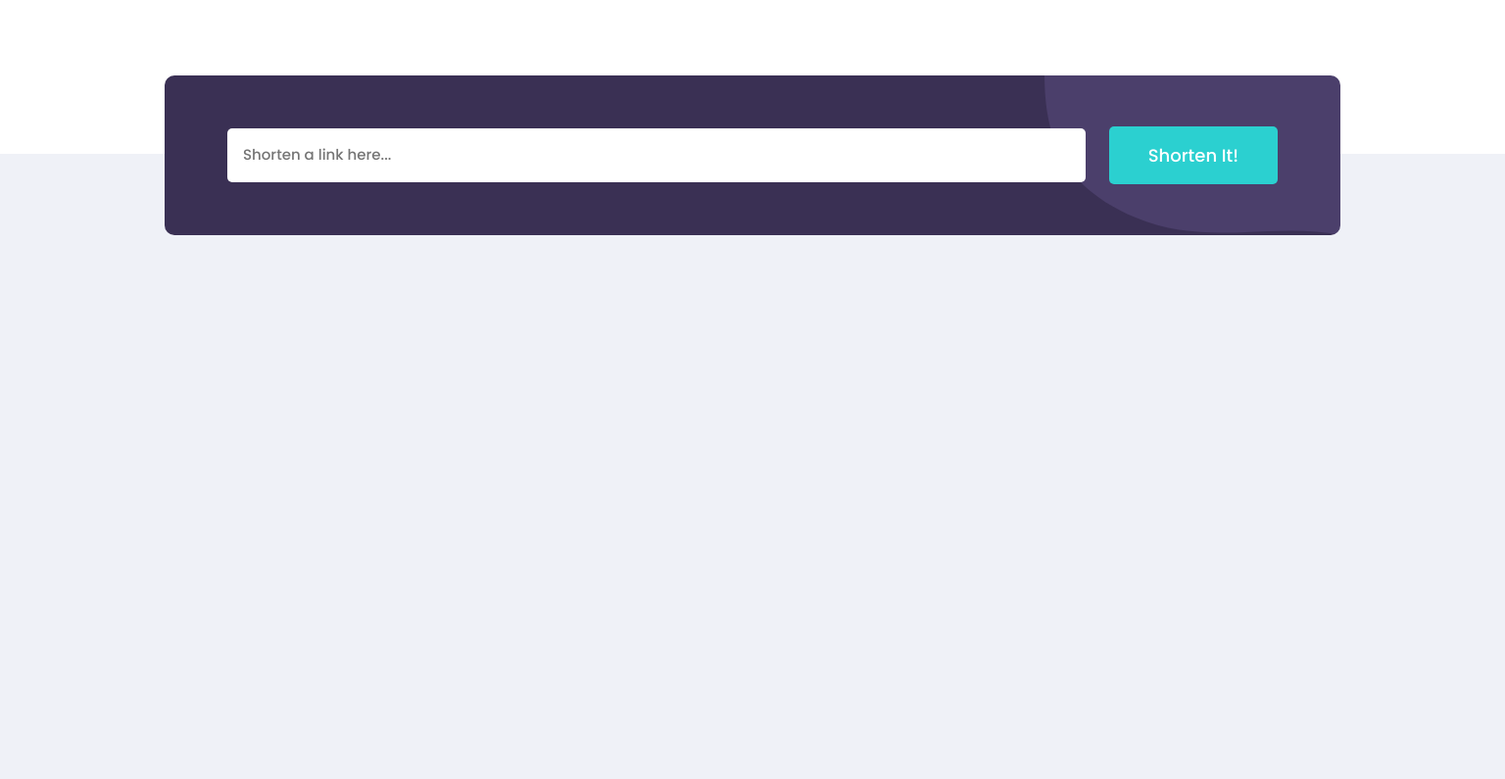
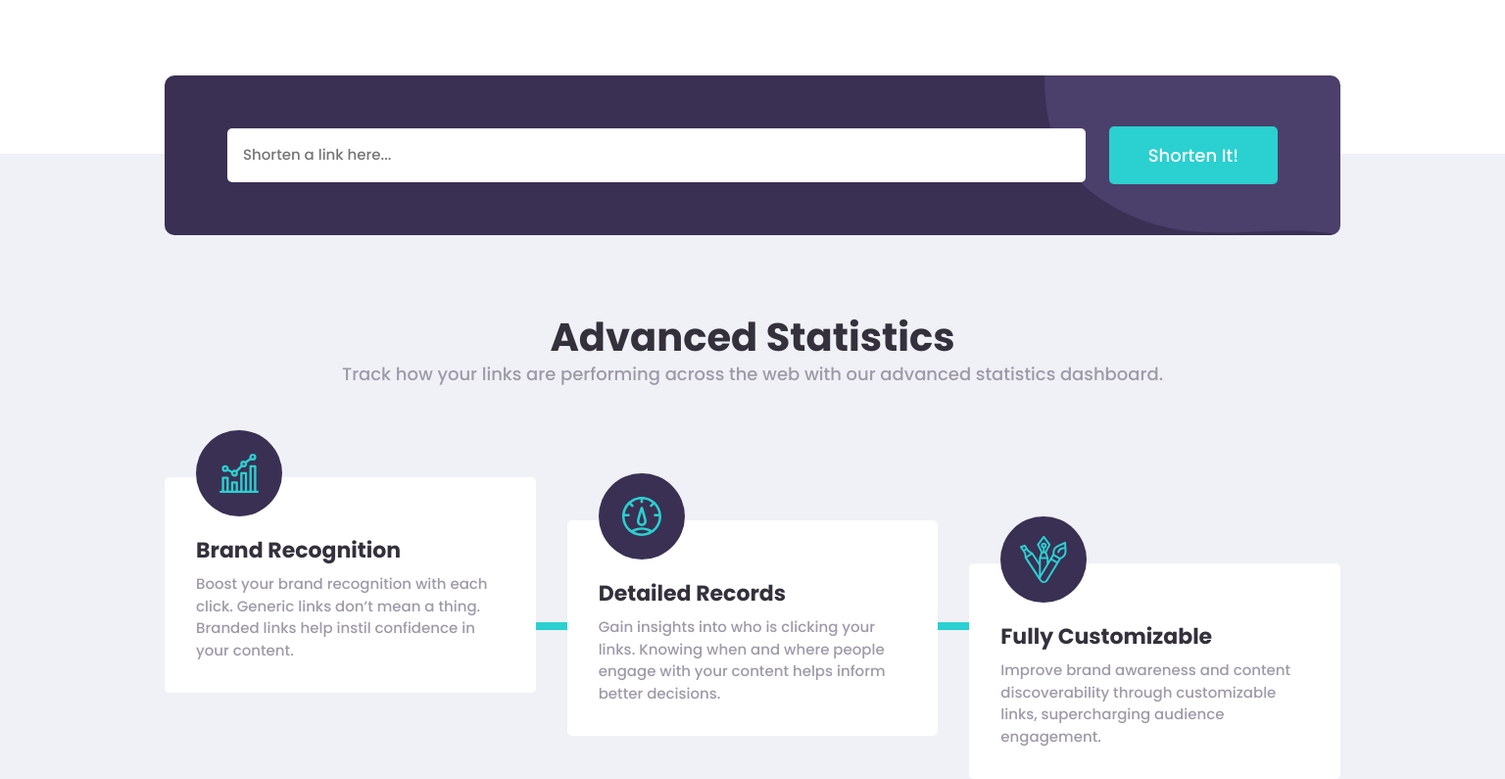
Before and after one commit to Tupchu/url-shortener, a website built with Vite: page index.html in a window 1536 px wide. Shown: the part 618-1413 px from the top of the page at 98% size. Before the commit the page ends 858 px from the top, so only its background shows below. Built offline with nearby package versions, Linux system fonts and the light colour scheme.

Commit message:
Added stats section for mobile and desktop

```diff
--- a/index.html
+++ b/index.html
@@ -68,6 +68,61 @@
       </section>
 
       <section class="link-submissions" id="link-submissions"></section>
+
+      <section class="stats">
+        <h2>Advanced Statistics</h2>
+        <p class="stat-description">
+          Track how your links are performing across the web with our advanced
+          statistics dashboard.
+        </p>
+
+        <div class="stat-cards">
+          <span class="vertical-line"></span>
+          <div class="stat-card">
+            <div class="stat-icon">
+              <img
+                src="/public/images/icon-brand-recognition.svg"
+                alt="brand recognition icon"
+              />
+            </div>
+            <h3>Brand Recognition</h3>
+            <p>
+              Boost your brand recognition with each click. Generic links don’t
+              mean a thing. Branded links help instil confidence in your
+              content.
+            </p>
+          </div>
+
+          <div class="stat-card">
+            <div class="stat-icon">
+              <img
+                src="public/images/icon-detailed-records.svg"
+                alt="detailed records icon"
+              />
+            </div>
+            <h3>Detailed Records</h3>
+            <p>
+              Gain insights into who is clicking your links. Knowing when and
+              where people engage with your content helps inform better
+              decisions.
+            </p>
+          </div>
+
+          <div class="stat-card">
+            <div class="stat-icon">
+              <img
+                src="public/images/icon-fully-customizable.svg"
+                alt="fully customizable icon"
+              />
+            </div>
+            <h3>Fully Customizable</h3>
+            <p>
+              Improve brand awareness and content discoverability through
+              customizable links, supercharging audience engagement.
+            </p>
+          </div>
+        </div>
+      </section>
     </main>
 
     <footer></footer>
--- a/main.js
+++ b/main.js
@@ -37,7 +37,10 @@ function getShortLink(url) {
         ? handleLinkSuccess(url, res.data.shorturl)
         : handleInvalidLink(res.data.errorcode)
     )
-    .catch((err) => console.log(err));
+    .catch(() => {
+      urlInput.classList.add("invalid-url");
+      urlError.innerHTML = "Something went wrong. Please try again later.";
+    });
 }
 
 function handleLinkSuccess(url, shorturl) {
@@ -65,10 +68,12 @@ function handleLinkSuccess(url, shorturl) {
 }
 
 function handleInvalidLink(errorCode) {
+  urlInput.classList.add("invalid-url");
   if (errorCode === 1) {
     // invalid url
-    urlInput.classList.add("invalid-url");
     urlError.innerHTML = "Please enter a valid URL";
+  } else {
+    urlError.innerHTML = "Something went wrong. Please try again later.";
   }
 }
 
--- a/style.css
+++ b/style.css
@@ -231,7 +231,7 @@ nav a:hover {
   background-color: var(--clr-accent);
   border: none;
   border-radius: 1.75rem;
-  padding: 0.75rem var(--spacing-md);
+  padding: var(--spacing-xs) var(--spacing-md);
   color: inherit;
   min-width: 100%;
   max-width: 30rem;
@@ -291,7 +291,7 @@ nav a:hover {
 .url-error {
   color: #f46363;
   margin-top: 0.25rem;
-  margin-bottom: 1rem;
+  margin-bottom: var(--spacing-sm);
 }
 
 .link-submission button {
@@ -299,7 +299,7 @@ nav a:hover {
   width: 100%;
   border-radius: 0.3125rem;
   border: none;
-  padding: 0.625rem 2.5rem;
+  padding: 0.625rem var(--spacing-lgr);
   background-color: #2bd0d0;
   color: var(--clr-white);
   font-size: var(--fs-md);
@@ -372,6 +372,61 @@ button.delete-btn:hover {
 
 .active {
   display: flex;
+}
+
+/* Stat Section */
+.stats {
+  margin-top: 5rem;
+  text-align: center;
+}
+
+.stats h2 {
+  font-size: 1.75rem;
+}
+
+.stat-description {
+  font-size: var(--fs-base);
+}
+
+.stat-card {
+  margin-top: 5.75rem;
+  background-color: var(--clr-white);
+  padding: 2rem;
+  border-radius: 0.3125rem;
+  position: relative;
+}
+
+.stat-cards {
+  position: relative;
+}
+
+.vertical-line {
+  height: 100%;
+  width: 0.5rem;
+  background-color: var(--clr-accent);
+  position: absolute;
+  left: 50%;
+  transform: translate(-50%);
+}
+
+.stat-icon {
+  background-color: var(--clr-primary-light);
+  height: 5.5rem;
+  width: 5.5rem;
+  border-radius: 100%;
+  display: flex;
+  justify-content: center;
+  align-items: center;
+  position: absolute;
+  top: -3rem;
+  left: 50%;
+  transform: translate(-50%);
+}
+
+.stat-card h3 {
+  margin-top: 2rem;
+  margin-bottom: 0.75rem;
+  font-size: 1.375rem;
 }
 
 /* Media queries */
@@ -472,11 +527,11 @@ button.delete-btn:hover {
   }
 
   .shortened-url {
-    margin-right: 1.5rem;
+    margin-right: var(--spacing-md);
   }
 
   .copy-btn {
-    margin-right: 0.75rem;
+    margin-right: var(--spacing-xs);
   }
 
   .copy-btn,
@@ -567,19 +622,55 @@ button.delete-btn:hover {
   }
 
   .link-submission input {
-    padding: 1rem 0;
-    padding-left: 1rem;
+    padding: var(--spacing-sm) 0;
+    padding-left: var(--spacing-sm);
   }
 
   .link-submission button {
-    padding: 1rem 2.5rem;
+    padding: var(--spacing-sm) var(--spacing-lgr);
   }
 
   .url-error {
     margin: 0;
     top: 4.5rem;
     left: 0;
-    font-size: 1rem;
+    font-size: var(--fs-base);
+  }
+
+  /* Stats */
+  .stats h2 {
+    font-size: 2.5rem;
+  }
+
+  .stat-description {
+    font-size: var(--fs-md);
+  }
+
+  .stat-cards {
+    display: grid;
+    grid-template-columns: 1fr 1fr 1fr;
+    gap: var(--spacing-lg);
+    text-align: left;
+  }
+
+  .stat-card:nth-of-type(2) {
+    top: 2.75rem;
+  }
+
+  .stat-card:nth-of-type(3) {
+    top: 5.5rem;
+  }
+
+  .stat-icon {
+    left: var(--spacing-lg);
+    transform: translate(0%);
+  }
+
+  .vertical-line {
+    height: 0.5rem;
+    width: 90%;
+    top: 15rem;
+    right: 0;
   }
 }
 
```
